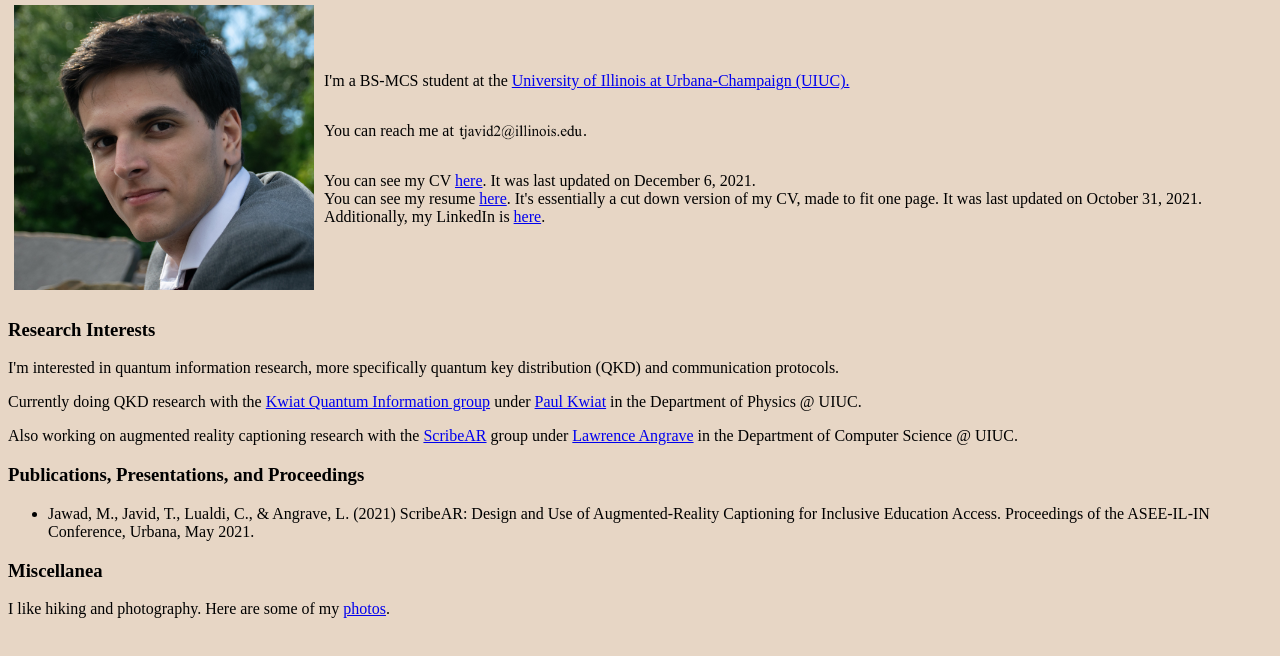
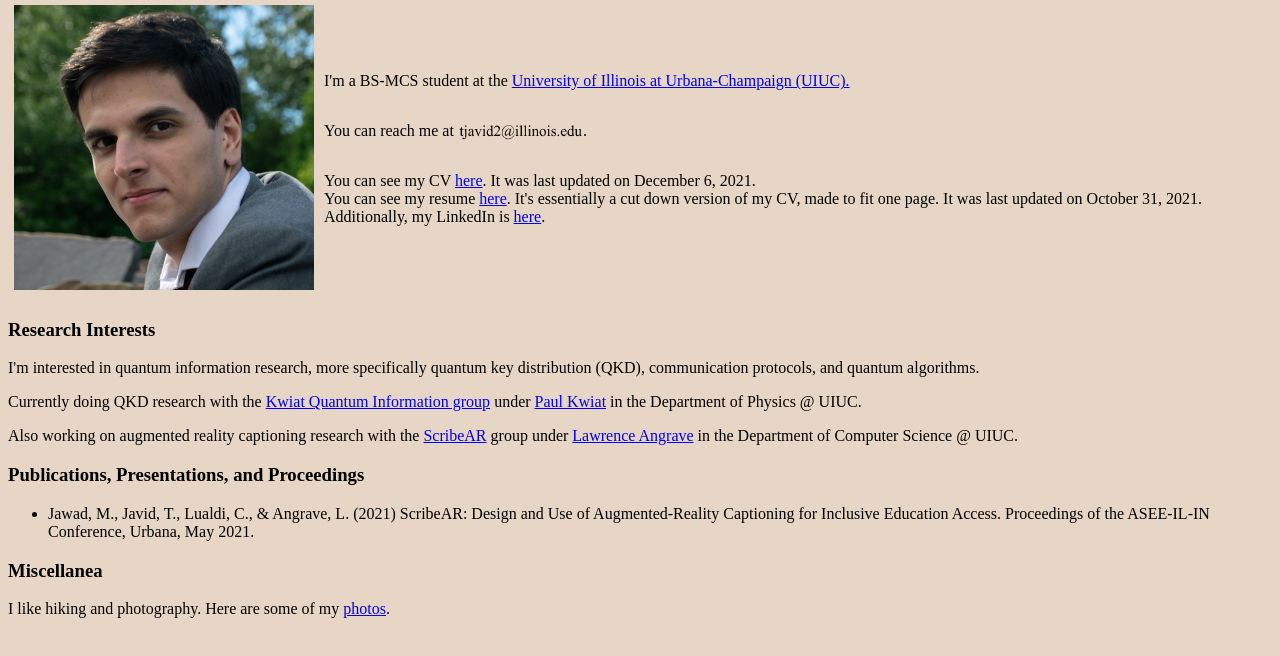
Before and after one commit to timurjavid/timurjavid.github.io, a plain HTML site: page index.html in a window 1280 px wide. Shown: the part 68-724 px from the top of the page. Drawn offline with Linux system fonts and the light colour scheme.

Commit message:
add quantum algo

```diff
--- a/index.html
+++ b/index.html
@@ -44,7 +44,7 @@
                 Research Interests
             </h3>
             <p>
-                I'm interested in quantum information research, more specifically quantum key distribution (QKD) and communication protocols.
+                I'm interested in quantum information research, more specifically quantum key distribution (QKD), communication protocols, and quantum algorithms.
             </p>
             <p>
                 Currently doing QKD research with the <a href="http://research.physics.illinois.edu/QI/Photonics/"> Kwiat Quantum Information group</a> under <a href="https://physics.illinois.edu/people/directory/profile/kwiat">Paul Kwiat</a> in the Department of Physics @ UIUC.
```
